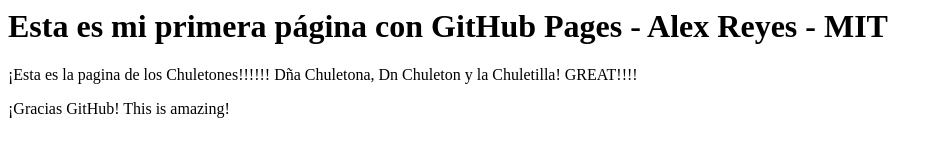
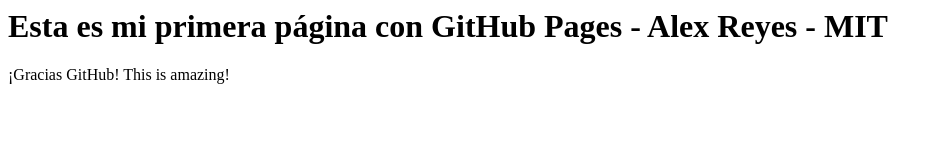
Before and after one commit to alex2016-c/myFirstRepoMIT, a plain HTML site: page index.html in a window 1280 px wide. Shown: the whole page, without its empty margins (0-943 px from the left). Drawn offline with Linux system fonts and the light colour scheme.

Commit message:
Update index.html

```diff
--- a/index.html
+++ b/index.html
@@ -1,5 +1,4 @@
 <html>
 <h1> Esta es mi primera página con GitHub Pages - Alex Reyes - MIT </h1>
-<p>¡Esta es la pagina de los Chuletones!!!!!! Dña Chuletona, Dn Chuleton y la Chuletilla!     GREAT!!!! </p>
 <p>¡Gracias GitHub! This is amazing! </p>
 </html>
```
